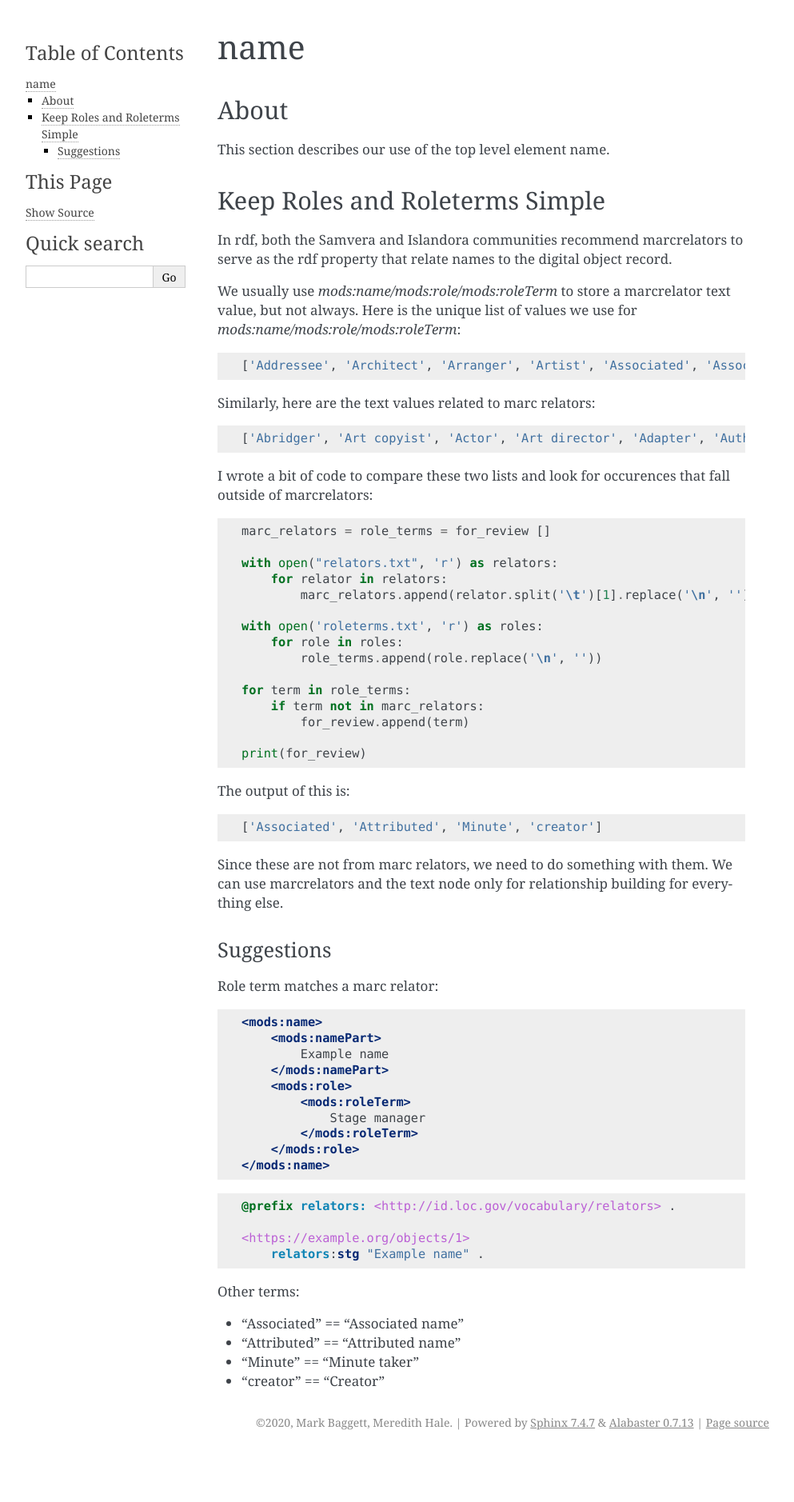
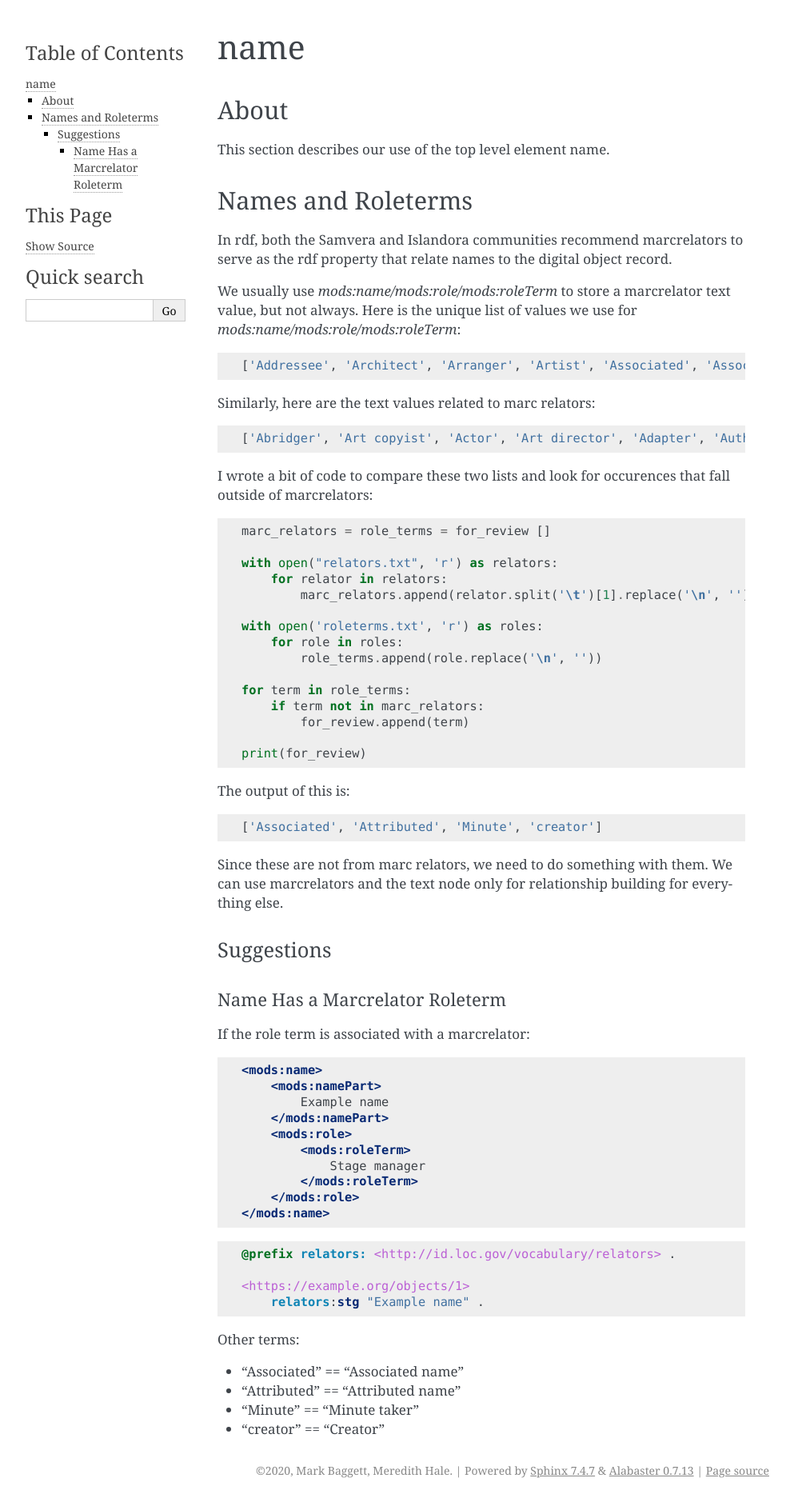
Before and after one commit to UTKcataloging/mods_to_rdf, a Sphinx documentation site: the page built from docs/source/top_level_elements/name.rst, in a window 1280 px wide. Shown: the whole page at 80% size, without its empty margins (148-1141 px from the left). Built offline with Sphinx 7.4.7, drawn with Linux system fonts in a browser that asks for light colours; formulas are drawn with MathJax 3; before the commit the page ends 1818 px from its top, so only the background shows below that.

Commit message:
Fix headings.

```diff
--- a/docs/source/top_level_elements/name.rst
+++ b/docs/source/top_level_elements/name.rst
@@ -1,13 +1,16 @@
+====
 name
 ====
 
+-----
 About
 -----
 
 This section describes our use of the top level element name.
 
-Keep Roles and Roleterms Simple
--------------------------------
+-------------------
+Names and Roleterms
+-------------------
 
 In rdf, both the Samvera and Islandora communities recommend marcrelators to serve as the rdf property that relate names
 to the digital object record.
@@ -55,9 +58,12 @@ Since these are not from marc relators, we need to do something with them.  We c
 only for relationship building for everything else.
 
 Suggestions
-^^^^^^^^^^^
+===========
 
-Role term matches a marc relator:
+Name Has a Marcrelator Roleterm
+-------------------------------
+
+If the role term is associated with a marcrelator:
 
 .. code-block:: xml
 
```
